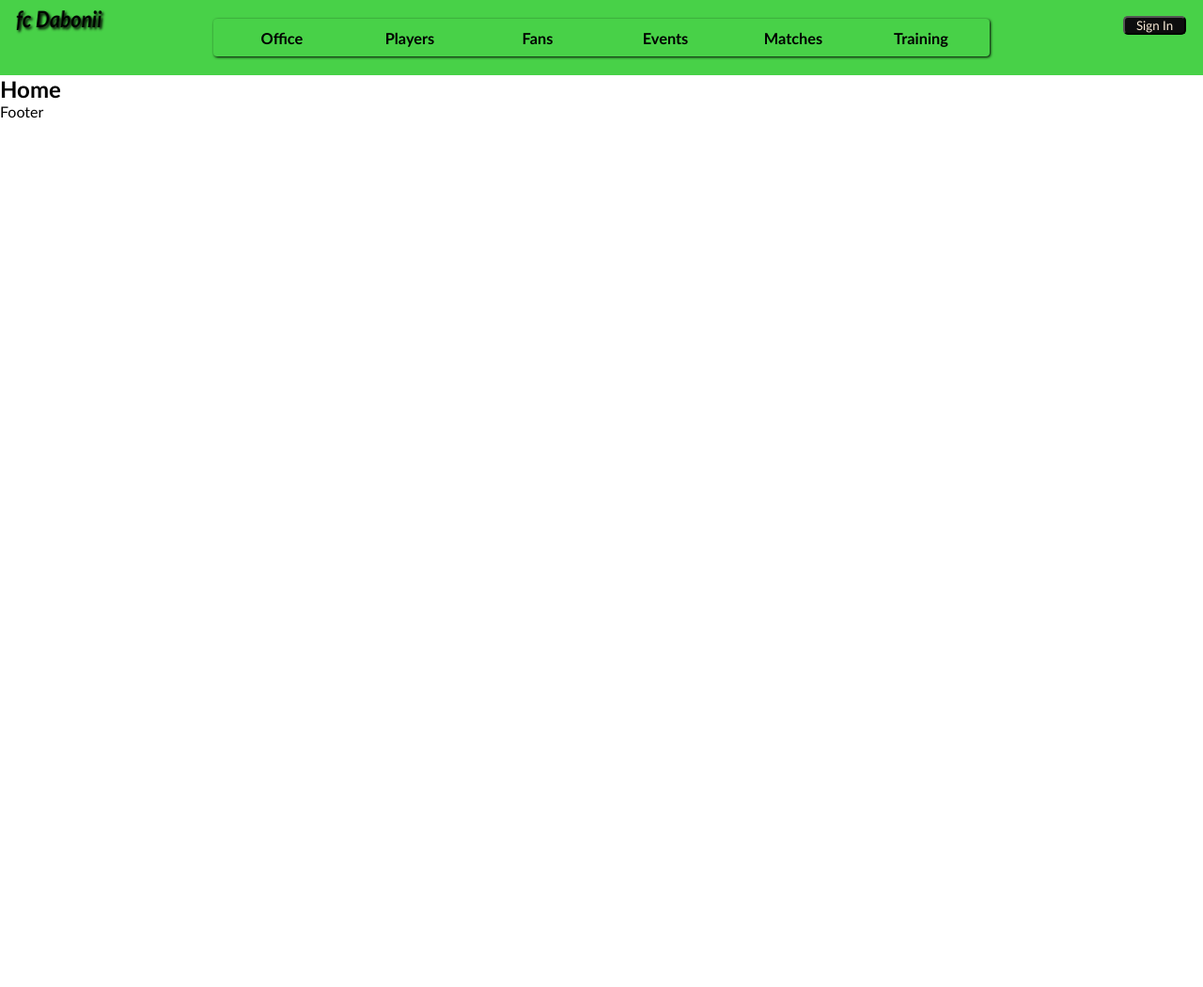
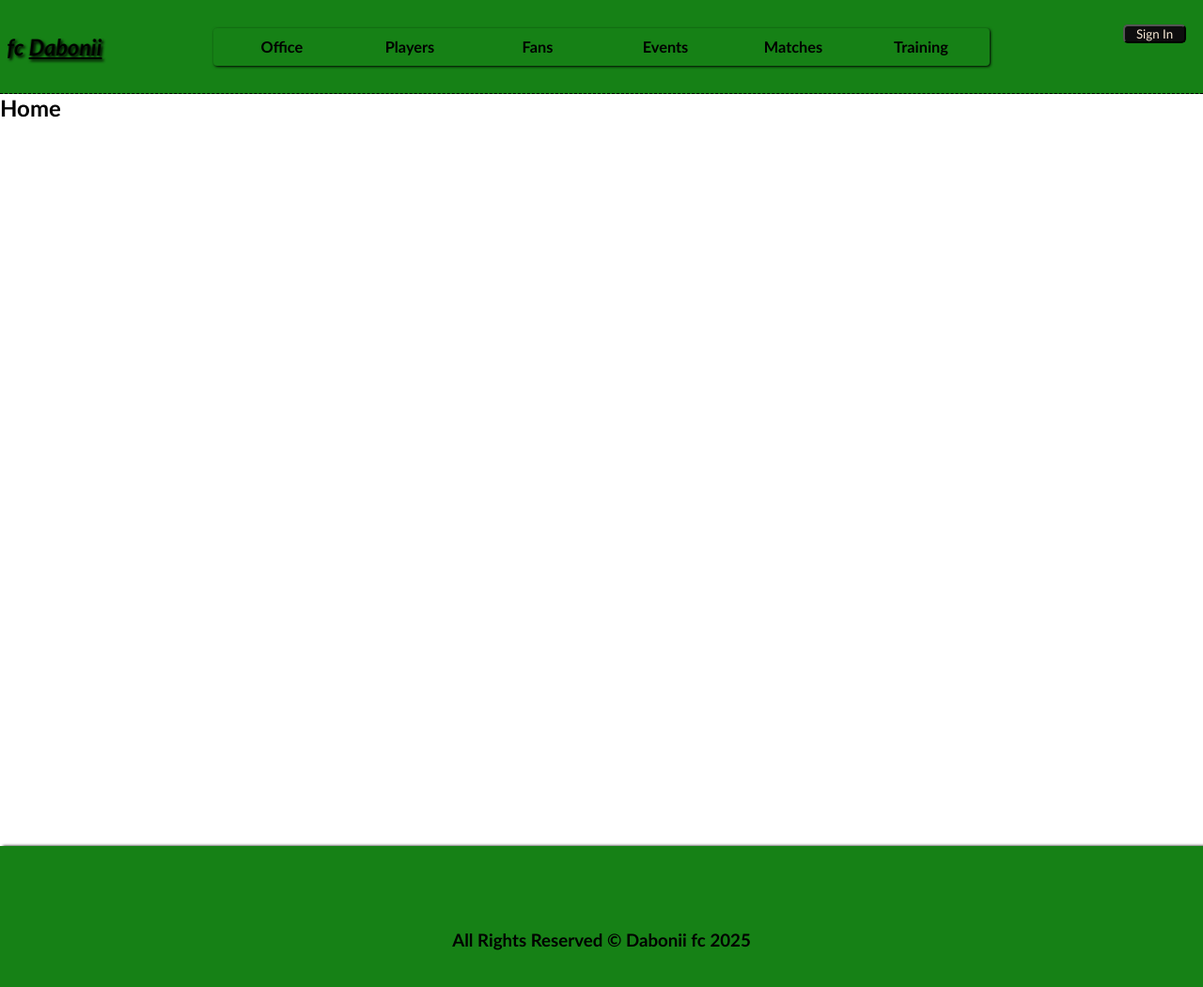
Before and after one commit to The-Boyo/Dabonii-fc, a React (Create React App) app: page / in a window 1280 px wide. Shown: the top 1050 px of the page at 94% size. Before the commit the page ends 800 px from the top, so only its background shows below. Built offline with nearby package versions, Linux system fonts and the light colour scheme.

Commit message:
Added a footer to the app

```diff
--- a/src/components/App.css
+++ b/src/components/App.css
@@ -12,6 +12,12 @@ a {
 	text-decoration: none;
 }
 
+.container {
+	min-height: 100vh;
+	position: relative;
+}
+
 :root {
-	--dabonii-green: rgb(72, 209, 72);
+	/* --dabonii-green: rgb(72, 209, 72); */
+	--dabonii-green: rgb(22, 129, 22);
 }
--- /dev/null
+++ b/src/components/footer/Footer.css
@@ -0,0 +1,10 @@
+.footer {
+	background: var(--dabonii-green);
+	height: 200px;
+	width: 100%;
+	position: absolute;
+	bottom: 0;
+	display: grid;
+	place-items: center;
+	box-shadow: 3px 0px 3px;
+}
--- a/src/components/footer/Footer.jsx
+++ b/src/components/footer/Footer.jsx
@@ -1,5 +1,14 @@
+import "./Footer.css";
+
 const Footer = () => {
-	return <div>Footer</div>;
+	return (
+		<footer className="footer">
+			<h3 className="footer_para">
+				All Rights Reserved &#169; Dabonii fc{" "}
+				{new Date(Date.now()).getFullYear()}
+			</h3>
+		</footer>
+	);
 };
 
 export default Footer;
--- a/src/components/header/Header.css
+++ b/src/components/header/Header.css
@@ -1,22 +1,25 @@
 .header {
 	display: grid;
 	grid-template-columns: 2fr 8fr 2fr;
-	height: 80px;
+	height: 100px;
 	grid-gap: 1em;
 	padding: 0.3em;
 	background: var(--dabonii-green);
+	border-bottom: 1px dashed;
+	/* position: fixed; */
+	width: 100%;
 }
 
 .header_logo {
 	font-style: italic;
 	font-family: cursive;
 	text-shadow: 2px 2px 3px;
-	animation: move_logo 3s infinite linear;
+	animation: move_logo 4s 2s infinite linear;
+	align-self: center;
 }
 
-.header_logo > span {
+.header_logo-link > span {
 	text-decoration: underline;
-	/* animation: move_logo 3s infinite linear; */
 }
 
 @keyframes move_logo {
@@ -25,7 +28,7 @@
 	}
 
 	50% {
-		transform: rotateY(80deg);
+		transform: rotateY(60deg);
 	}
 	100% {
 		transform: rotateY(0);
@@ -68,4 +71,5 @@
 	color: antiquewhite;
 	outline: none;
 	border-radius: 5px;
+	cursor: pointer;
 }
--- a/src/components/header/Header.jsx
+++ b/src/components/header/Header.jsx
@@ -5,7 +5,7 @@ const Header = () => {
 	return (
 		<header className="header">
 			<h2 className="header_logo">
-				<Link to={"/"}>
+				<Link to={"/"} className="header_logo-link">
 					fc <span>Dabonii</span>
 				</Link>
 			</h2>
--- a/src/components/home/Home.jsx
+++ b/src/components/home/Home.jsx
@@ -1,6 +1,6 @@
 const Home = () => {
 	return (
-		<section>
+		<section style={{ height: "1000px" }}>
 			<h1>Home</h1>
 		</section>
 	);
```
